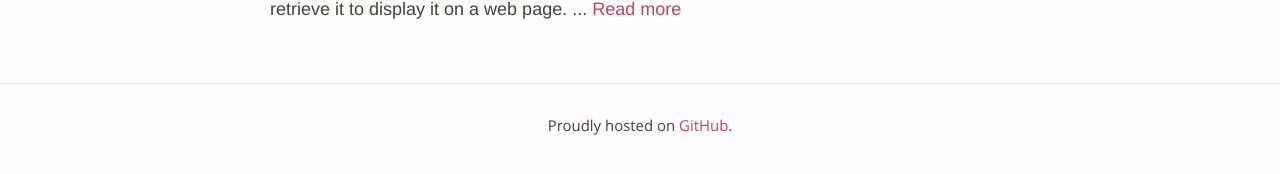
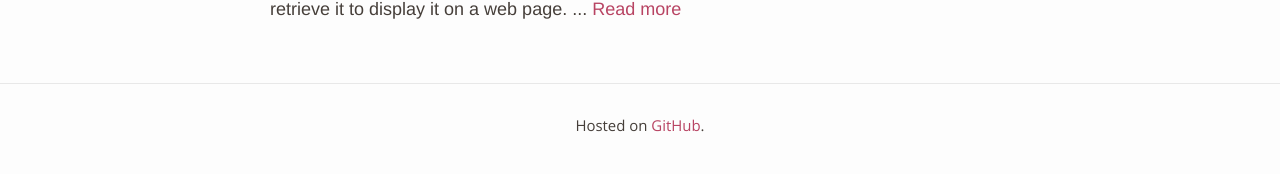
Before and after one commit to Edmeral/Edmeral.github.io, a Jekyll site: the page built from index.html, in a window 1280 px wide. Shown: the part 691-865 px from the top of the page. Built offline with Jekyll 4.4.1, drawn with Linux system fonts in a browser that asks for light colours; some web fonts are replaced.

Commit message:
Minor change

```diff
--- a/_includes/footer.html
+++ b/_includes/footer.html
@@ -1,9 +1,7 @@
 <footer class="site-footer">
 
   <div class="wrapper">
-
-    <h5>Proudly hosted on <a href="https://github.com/Edmeral/Edmeral.github.io">GitHub</a>.</h5>
-
+    <h5>Hosted on <a href="https://github.com/Edmeral/Edmeral.github.io">GitHub</a>.</h5>
   </div>
 
 </footer>
```
